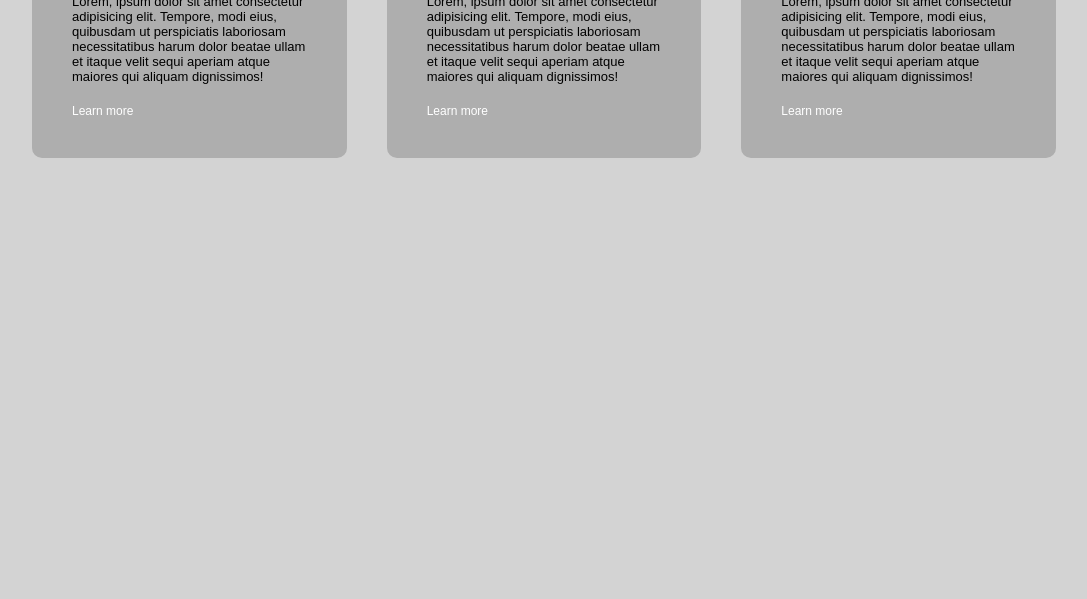
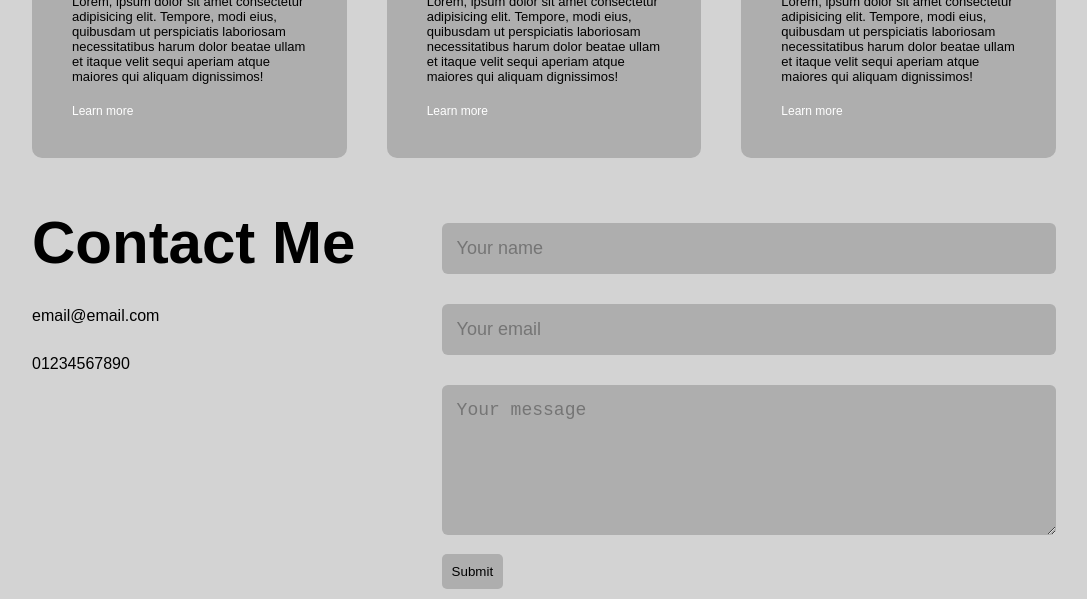
Before and after one commit to S-Ali-0/portfolio, a plain HTML site: page index.html in a window 1280 px wide. Shown: the part 628-1227 px from the top of the page, without its empty margins (96-1183 px from the left). Before the commit the page ends 826 px from the top, so only its background shows below. Drawn offline with Linux system fonts and the light colour scheme.

Commit message:
contact form and button changes

```diff
--- a/css/styles.css
+++ b/css/styles.css
@@ -131,3 +131,45 @@ nav ul li a:hover {
     transform: translateY(-10px);
     transition: 0.3s;
 }
+
+.contact-left {
+    flex-basis: 35%;
+}
+
+.contact-right {
+    flex-basis: 60%;
+}
+
+
+.contact-left p {
+    margin-top: 30px;
+}
+
+.contact-right form{
+    width: 100%;
+}
+
+form input, form textarea {
+    width: 100%;
+    border: 0;
+    outline: none;
+    background: #aeaeae;
+    padding: 15px;
+    margin: 15px 0;
+    font-size: 18px;
+    border-radius: 6px;
+}
+
+.btn {
+    display: inline-block;
+    background: #aeaeae;
+    padding: 10px;
+    border: none;
+    border-radius: 5px;
+    cursor: pointer;
+}
+
+.btn:hover {
+    background: cornflowerblue;
+    transition: 0.3s;
+}
--- a/index.html
+++ b/index.html
@@ -59,5 +59,24 @@
         </div>
     </div>
 
+    <div id="contact">
+        <div class="container">
+            <div class="row">
+                <div class="contact-left">
+                    <h1 class="sub-title">Contact Me</h1>
+                    <p>email@email.com</p>
+                    <p>01234567890</p>
+                </div>
+                <div class="contact-right">
+                    <form>
+                        <input type="text" name="Name" placeholder="Your name" required>
+                        <input type="email" name="Email" placeholder="Your email" required>
+                        <textarea name="message" rows="6" placeholder="Your message"></textarea>
+                        <button type="submit" class="btn">Submit</button>
+                    </form>
+                </div>
+            </div>
+        </div>
+    </div>
 </body>
 </html>
```
